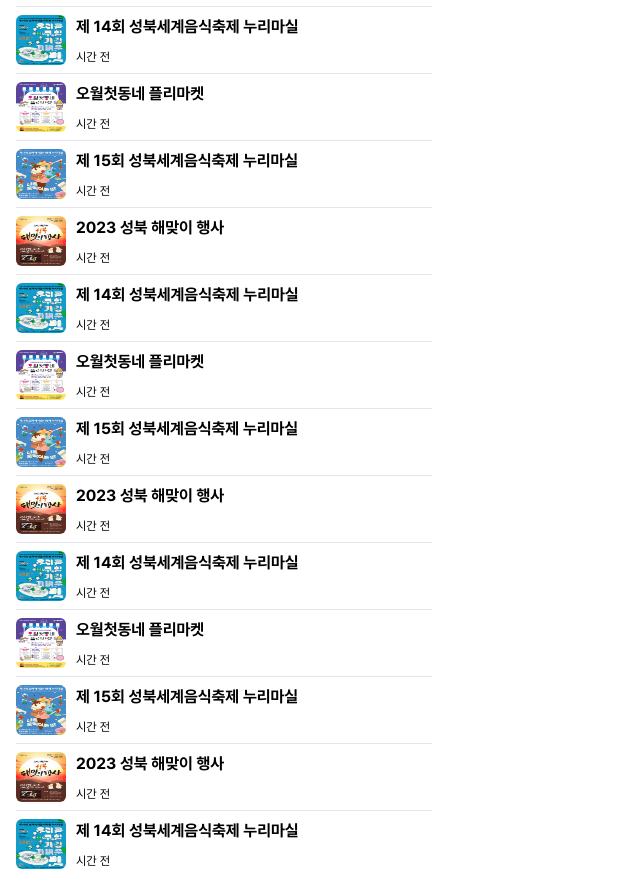
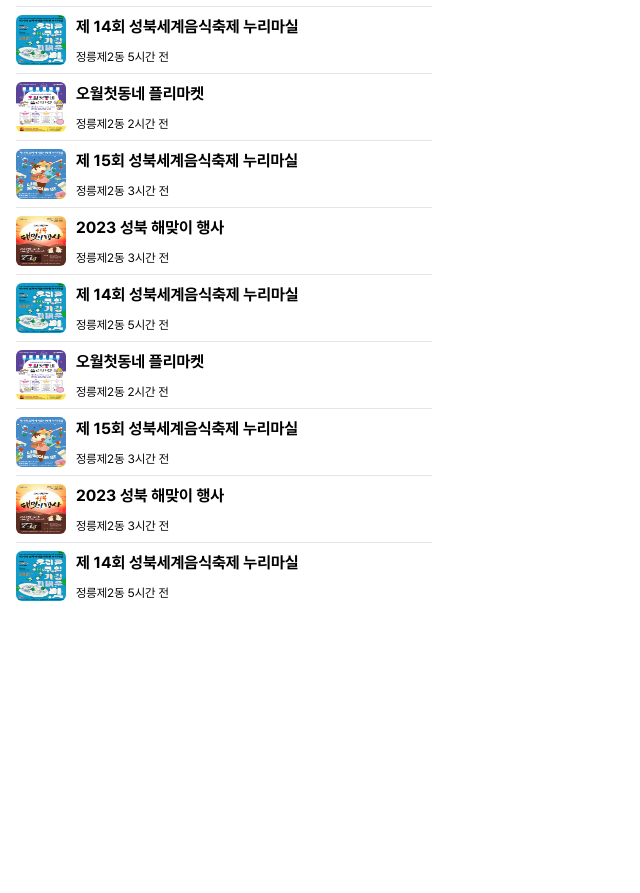
Before and after one commit to EUM-kmu/EUM-Web, a React (Vite) app: page /list in a window 1280 px wide. Shown: the part 254-1147 px from the top of the page, without its empty margins (0-640 px from the left). After the commit the page ends 879 px from the top, so only its background shows below. Built offline with nearby package versions, Linux system fonts and the light colour scheme.

Commit message:
test: 테스트용 더미 데이터 수정, `PostItem`에 적용

```diff
--- a/src/components/PostItem/index.jsx
+++ b/src/components/PostItem/index.jsx
@@ -1,9 +1,9 @@
 /* eslint-disable react/prop-types */
-const PostItem = ({ title, imgSrc, location, time }) => {
+const PostItem = ({ title, imgSrc, location, time, onClick }) => {
   return (
     <div className="py-2 flex gap-[10px] cursor-pointer">
       <img src={imgSrc} className="rounded-md w-[50px] h-[50px]" />
-      <div className="flex flex-col justify-between">
+      <div className="flex flex-col justify-between" onClick={onClick}>
         <p className="font-bold text-base">{title}</p>
         <p className="font-regular text-xs">
           {location} {time}시간 전
--- a/src/pages/List/index.jsx
+++ b/src/pages/List/index.jsx
@@ -5,6 +5,7 @@ import news3 from "../../assets/dummy_news_3.png";
 import news4 from "../../assets/dummy_news_4.png";
 import PostItem from "../../components/PostItem";
 import { useEffect } from "react";
+import { useNavigate } from "react-router-dom";
 
 const allNews = [
   {
@@ -12,6 +13,7 @@ const allNews = [
     title: "오월첫동네 플리마켓",
     start: "2023년 11월 18일(수)",
     end: "2023년 11월 20일(금)",
+    time: 2,
     host: "성북구청",
     organization: "성북 행복어울림센터",
     introduction:
@@ -23,6 +25,7 @@ const allNews = [
     title: "제 15회 성북세계음식축제 누리마실",
     start: "2023년 11월 18일(수)",
     end: "2023년 11월 20일(금)",
+    time: 3,
     host: "성북구청",
     organization: "성북 행복어울림센터",
     introduction:
@@ -35,6 +38,7 @@ const allNews = [
     start: "2023년 11월 18일(수)",
     end: "2023년 11월 20일(금)",
     host: "성북구청",
+    time: 3,
     organization: "성북 행복어울림센터",
     introduction:
       "5월에 전남대 대학로에서 만난 네친구! 용이, 봉이, 상이, 흥이 네친구가 전하는 전대 대학로이야기 들어 보실래요? 오월첫동네 플리마켓 '제로웨이스트데이'를 통해 환경을 생각하고 가치 있는 소비를 실천하고 싶은 분들의 많은 관심과 참여 부탁드립니다.",
@@ -46,6 +50,7 @@ const allNews = [
     start: "2023년 11월 18일(수)",
     end: "2023년 11월 20일(금)",
     host: "성북구청",
+    time: 5,
     organization: "성북 행복어울림센터",
     introduction:
       "5월에 전남대 대학로에서 만난 네친구! 용이, 봉이, 상이, 흥이 네친구가 전하는 전대 대학로이야기 들어 보실래요? 오월첫동네 플리마켓 '제로웨이스트데이'를 통해 환경을 생각하고 가치 있는 소비를 실천하고 싶은 분들의 많은 관심과 참여 부탁드립니다.",
@@ -56,6 +61,7 @@ const allNews = [
     title: "오월첫동네 플리마켓",
     start: "2023년 11월 18일(수)",
     end: "2023년 11월 20일(금)",
+    time: 2,
     host: "성북구청",
     organization: "성북 행복어울림센터",
     introduction:
@@ -67,6 +73,7 @@ const allNews = [
     title: "제 15회 성북세계음식축제 누리마실",
     start: "2023년 11월 18일(수)",
     end: "2023년 11월 20일(금)",
+    time: 3,
     host: "성북구청",
     organization: "성북 행복어울림센터",
     introduction:
@@ -79,6 +86,7 @@ const allNews = [
     start: "2023년 11월 18일(수)",
     end: "2023년 11월 20일(금)",
     host: "성북구청",
+    time: 3,
     organization: "성북 행복어울림센터",
     introduction:
       "5월에 전남대 대학로에서 만난 네친구! 용이, 봉이, 상이, 흥이 네친구가 전하는 전대 대학로이야기 들어 보실래요? 오월첫동네 플리마켓 '제로웨이스트데이'를 통해 환경을 생각하고 가치 있는 소비를 실천하고 싶은 분들의 많은 관심과 참여 부탁드립니다.",
@@ -90,6 +98,7 @@ const allNews = [
     start: "2023년 11월 18일(수)",
     end: "2023년 11월 20일(금)",
     host: "성북구청",
+    time: 5,
     organization: "성북 행복어울림센터",
     introduction:
       "5월에 전남대 대학로에서 만난 네친구! 용이, 봉이, 상이, 흥이 네친구가 전하는 전대 대학로이야기 들어 보실래요? 오월첫동네 플리마켓 '제로웨이스트데이'를 통해 환경을 생각하고 가치 있는 소비를 실천하고 싶은 분들의 많은 관심과 참여 부탁드립니다.",
@@ -100,6 +109,7 @@ const allNews = [
     title: "오월첫동네 플리마켓",
     start: "2023년 11월 18일(수)",
     end: "2023년 11월 20일(금)",
+    time: 2,
     host: "성북구청",
     organization: "성북 행복어울림센터",
     introduction:
@@ -111,6 +121,7 @@ const allNews = [
     title: "제 15회 성북세계음식축제 누리마실",
     start: "2023년 11월 18일(수)",
     end: "2023년 11월 20일(금)",
+    time: 3,
     host: "성북구청",
     organization: "성북 행복어울림센터",
     introduction:
@@ -123,6 +134,7 @@ const allNews = [
     start: "2023년 11월 18일(수)",
     end: "2023년 11월 20일(금)",
     host: "성북구청",
+    time: 3,
     organization: "성북 행복어울림센터",
     introduction:
       "5월에 전남대 대학로에서 만난 네친구! 용이, 봉이, 상이, 흥이 네친구가 전하는 전대 대학로이야기 들어 보실래요? 오월첫동네 플리마켓 '제로웨이스트데이'를 통해 환경을 생각하고 가치 있는 소비를 실천하고 싶은 분들의 많은 관심과 참여 부탁드립니다.",
@@ -134,50 +146,7 @@ const allNews = [
     start: "2023년 11월 18일(수)",
     end: "2023년 11월 20일(금)",
     host: "성북구청",
-    organization: "성북 행복어울림센터",
-    introduction:
-      "5월에 전남대 대학로에서 만난 네친구! 용이, 봉이, 상이, 흥이 네친구가 전하는 전대 대학로이야기 들어 보실래요? 오월첫동네 플리마켓 '제로웨이스트데이'를 통해 환경을 생각하고 가치 있는 소비를 실천하고 싶은 분들의 많은 관심과 참여 부탁드립니다.",
-    location: "정릉제2동",
-  },
-  {
-    imgSrc: news1,
-    title: "오월첫동네 플리마켓",
-    start: "2023년 11월 18일(수)",
-    end: "2023년 11월 20일(금)",
-    host: "성북구청",
-    organization: "성북 행복어울림센터",
-    introduction:
-      "5월에 전남대 대학로에서 만난 네친구! 용이, 봉이, 상이, 흥이 네친구가 전하는 전대 대학로이야기 들어 보실래요? 오월첫동네 플리마켓 '제로웨이스트데이'를 통해 환경을 생각하고 가치 있는 소비를 실천하고 싶은 분들의 많은 관심과 참여 부탁드립니다.",
-    location: "정릉제2동",
-  },
-  {
-    imgSrc: news2,
-    title: "제 15회 성북세계음식축제 누리마실",
-    start: "2023년 11월 18일(수)",
-    end: "2023년 11월 20일(금)",
-    host: "성북구청",
-    organization: "성북 행복어울림센터",
-    introduction:
-      "5월에 전남대 대학로에서 만난 네친구! 용이, 봉이, 상이, 흥이 네친구가 전하는 전대 대학로이야기 들어 보실래요? 오월첫동네 플리마켓 '제로웨이스트데이'를 통해 환경을 생각하고 가치 있는 소비를 실천하고 싶은 분들의 많은 관심과 참여 부탁드립니다.",
-    location: "정릉제2동",
-  },
-  {
-    imgSrc: news3,
-    title: "2023 성북 해맞이 행사",
-    start: "2023년 11월 18일(수)",
-    end: "2023년 11월 20일(금)",
-    host: "성북구청",
-    organization: "성북 행복어울림센터",
-    introduction:
-      "5월에 전남대 대학로에서 만난 네친구! 용이, 봉이, 상이, 흥이 네친구가 전하는 전대 대학로이야기 들어 보실래요? 오월첫동네 플리마켓 '제로웨이스트데이'를 통해 환경을 생각하고 가치 있는 소비를 실천하고 싶은 분들의 많은 관심과 참여 부탁드립니다.",
-    location: "정릉제2동",
-  },
-  {
-    imgSrc: news4,
-    title: "제 14회 성북세계음식축제 누리마실",
-    start: "2023년 11월 18일(수)",
-    end: "2023년 11월 20일(금)",
-    host: "성북구청",
+    time: 5,
     organization: "성북 행복어울림센터",
     introduction:
       "5월에 전남대 대학로에서 만난 네친구! 용이, 봉이, 상이, 흥이 네친구가 전하는 전대 대학로이야기 들어 보실래요? 오월첫동네 플리마켓 '제로웨이스트데이'를 통해 환경을 생각하고 가치 있는 소비를 실천하고 싶은 분들의 많은 관심과 참여 부탁드립니다.",
@@ -186,6 +155,8 @@ const allNews = [
 ];
 
 const ListPage = () => {
+  const navigate = useNavigate();
+
   useEffect(() => {
     window.scrollTo(0, 0);
   }, []);
@@ -196,7 +167,18 @@ const ListPage = () => {
       <div className="divide-y divide-[#E5E5EA]">
         {allNews.map((info, index) => {
           return (
-            <PostItem key={index} imgSrc={info.imgSrc} title={info.title} />
+            <PostItem
+              key={index}
+              imgSrc={info.imgSrc}
+              title={info.title}
+              location={info.location}
+              time={info.time}
+              onClick={() => {
+                navigate("/detail", {
+                  state: { ...info },
+                });
+              }}
+            />
           );
         })}
       </div>
--- a/src/pages/Main/index.jsx
+++ b/src/pages/Main/index.jsx
@@ -16,6 +16,7 @@ const news = [
     title: "오월첫동네 플리마켓",
     start: "2023년 11월 18일(수)",
     end: "2023년 11월 20일(금)",
+    time: 2,
     host: "성북구청",
     organization: "성북 행복어울림센터",
     introduction:
@@ -27,6 +28,7 @@ const news = [
     title: "제 15회 성북세계음식축제 누리마실",
     start: "2023년 11월 18일(수)",
     end: "2023년 11월 20일(금)",
+    time: 3,
     host: "성북구청",
     organization: "성북 행복어울림센터",
     introduction:
@@ -39,6 +41,7 @@ const news = [
     start: "2023년 11월 18일(수)",
     end: "2023년 11월 20일(금)",
     host: "성북구청",
+    time: 3,
     organization: "성북 행복어울림센터",
     introduction:
       "5월에 전남대 대학로에서 만난 네친구! 용이, 봉이, 상이, 흥이 네친구가 전하는 전대 대학로이야기 들어 보실래요? 오월첫동네 플리마켓 '제로웨이스트데이'를 통해 환경을 생각하고 가치 있는 소비를 실천하고 싶은 분들의 많은 관심과 참여 부탁드립니다.",
@@ -50,6 +53,7 @@ const news = [
     start: "2023년 11월 18일(수)",
     end: "2023년 11월 20일(금)",
     host: "성북구청",
+    time: 5,
     organization: "성북 행복어울림센터",
     introduction:
       "5월에 전남대 대학로에서 만난 네친구! 용이, 봉이, 상이, 흥이 네친구가 전하는 전대 대학로이야기 들어 보실래요? 오월첫동네 플리마켓 '제로웨이스트데이'를 통해 환경을 생각하고 가치 있는 소비를 실천하고 싶은 분들의 많은 관심과 참여 부탁드립니다.",
@@ -84,7 +88,18 @@ const Main = () => {
         <div className="divide-y divide-[#E5E5EA]">
           {news.map((info, index) => {
             return (
-              <PostItem key={index} imgSrc={info.imgSrc} title={info.title} />
+              <PostItem
+                key={index}
+                imgSrc={info.imgSrc}
+                title={info.title}
+                location={info.location}
+                time={info.time}
+                onClick={() => {
+                  navigate("/detail", {
+                    state: { ...info },
+                  });
+                }}
+              />
             );
           })}
         </div>
```
